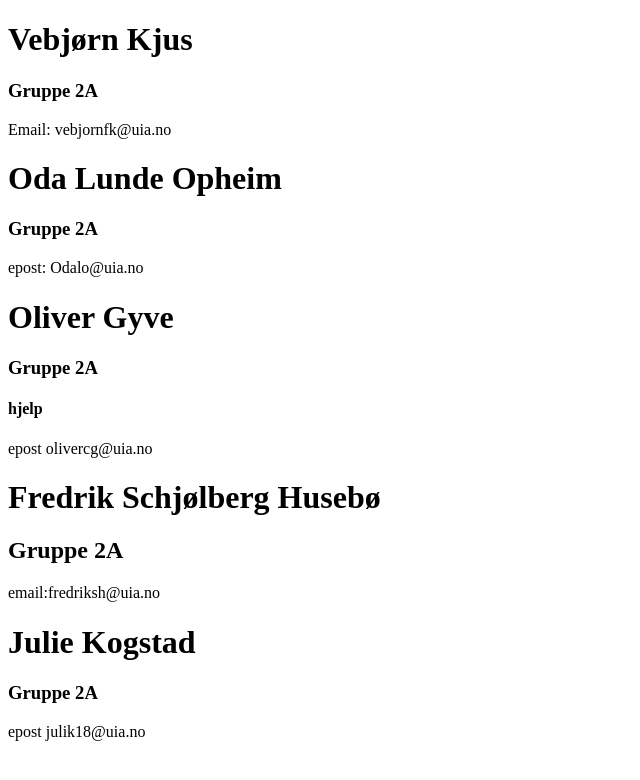
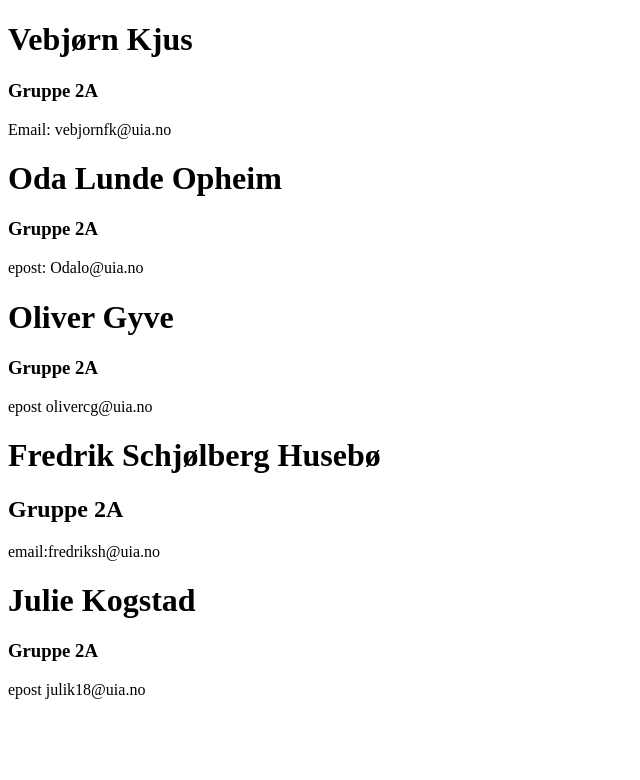
Before and after one commit to Odalopheim/Prosjektoblig03, a plain HTML site: page docs/index.html in a window 1280 px wide. Shown: the whole page, without its empty margins (0-640 px from the left). Drawn offline with Linux system fonts and the light colour scheme.

Commit message:
Update index.html

```diff
--- a/docs/index.html
+++ b/docs/index.html
@@ -16,7 +16,6 @@
 
   <h1> Oliver Gyve</h1>
     <h3> Gruppe 2A</h3>
-    <h4>hjelp</h4>
     <p> epost olivercg@uia.no</p>
 
     <h1>  Fredrik Schjølberg Husebø </h1>
```
